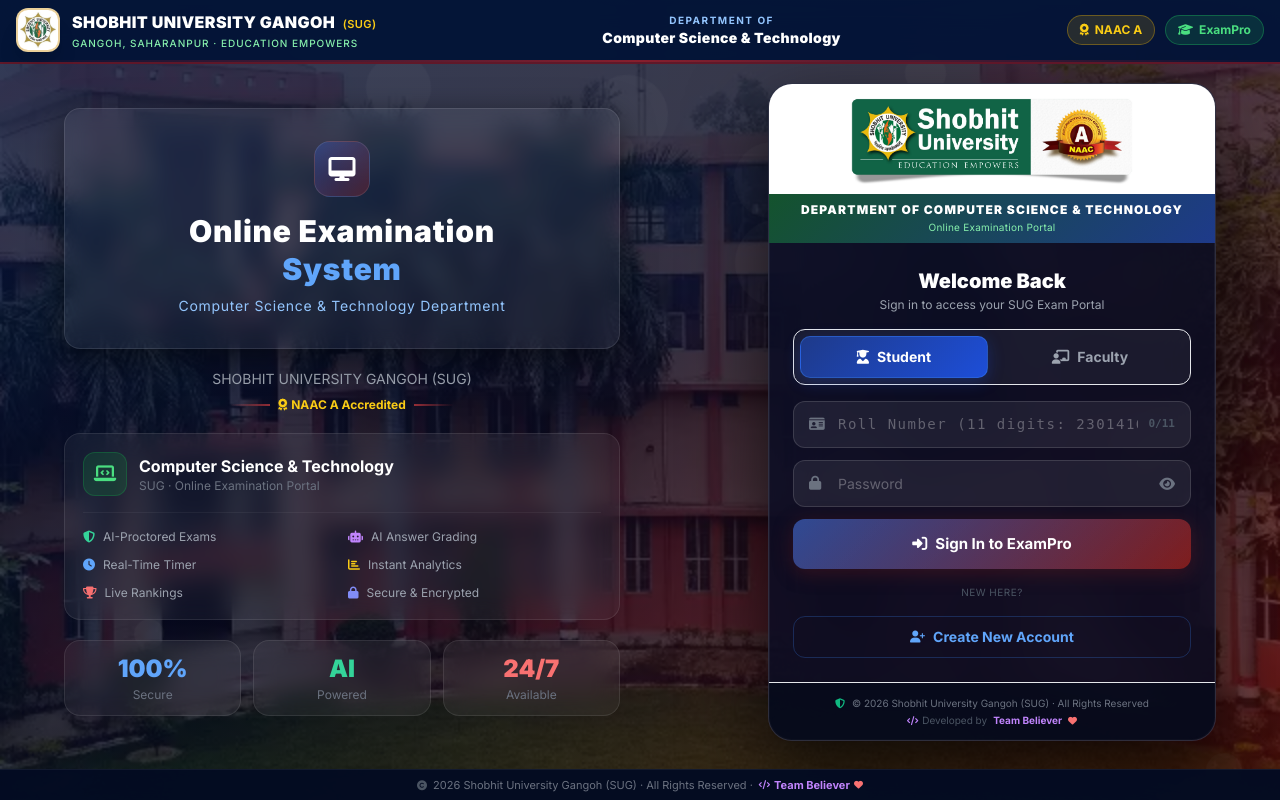
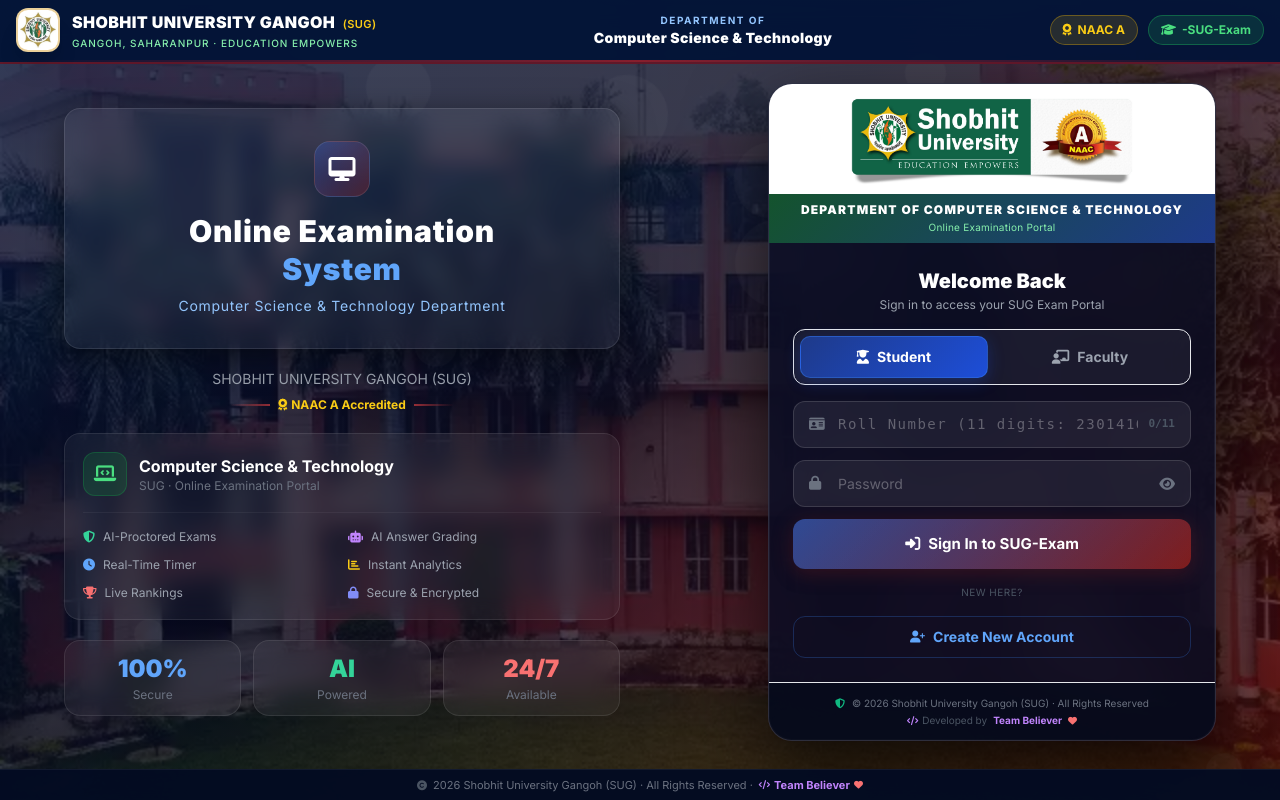
Before and after one commit to mohansaini79/SUG-Online-Exam-Web, a Flask app: page /login in a window 1280 px wide. Run offline with Flask 3, Linux system fonts and the light colour scheme; parts of the project's set-up code (start-up, migrations or seed data) failed here and were passed over; some libraries are stand-ins or nearby versions.

Commit message:
Rename ExamPro to SUG-Exam in login.html

```diff
--- a/templates/login.html
+++ b/templates/login.html
@@ -3,7 +3,7 @@
 <head>
 <meta charset="UTF-8"/>
 <meta name="viewport" content="width=device-width,initial-scale=1.0"/>
-<title>ExamPro – Shobhit University Gangoh</title>
+<title>SUG-Exam – Shobhit University Gangoh</title>
 <script src="https://cdn.tailwindcss.com"></script>
 <link rel="stylesheet"
   href="https://cdnjs.cloudflare.com/ajax/libs/font-awesome/6.5.1/css/all.min.css"/>
@@ -322,7 +322,7 @@
       <span class="inline-flex items-center gap-1.5 px-3 py-1.5
         rounded-full text-xs font-bold
         bg-green-500/15 border border-green-500/35 text-green-400">
-        <i class="fas fa-graduation-cap"></i> ExamPro
+        <i class="fas fa-graduation-cap"></i> -SUG-Exam
       </span>
     </div>
   </div>
@@ -551,7 +551,7 @@
                   class="relative z-10 flex items-center
                     justify-center gap-2">
                   <i class="fas fa-sign-in-alt"></i>
-                  Sign In to ExamPro
+                  Sign In to SUG-Exam
                 </span>
               </button>
             </form>
@@ -829,7 +829,7 @@
             'error');
       btn.disabled  = false;
       btnText.innerHTML =
-        '<i class="fas fa-sign-in-alt mr-2"></i>Sign In to ExamPro';
+        '<i class="fas fa-sign-in-alt mr-2"></i>Sign In to SUG-Exam';
       document.getElementById('inp-pass').focus();
     }
 
@@ -837,7 +837,7 @@
     toast('Server error. Please try again.', 'error');
     btn.disabled  = false;
     btnText.innerHTML =
-      '<i class="fas fa-sign-in-alt mr-2"></i>Sign In to ExamPro';
+      '<i class="fas fa-sign-in-alt mr-2"></i>Sign In to SUG-Exam';
   }
 }
 
```
